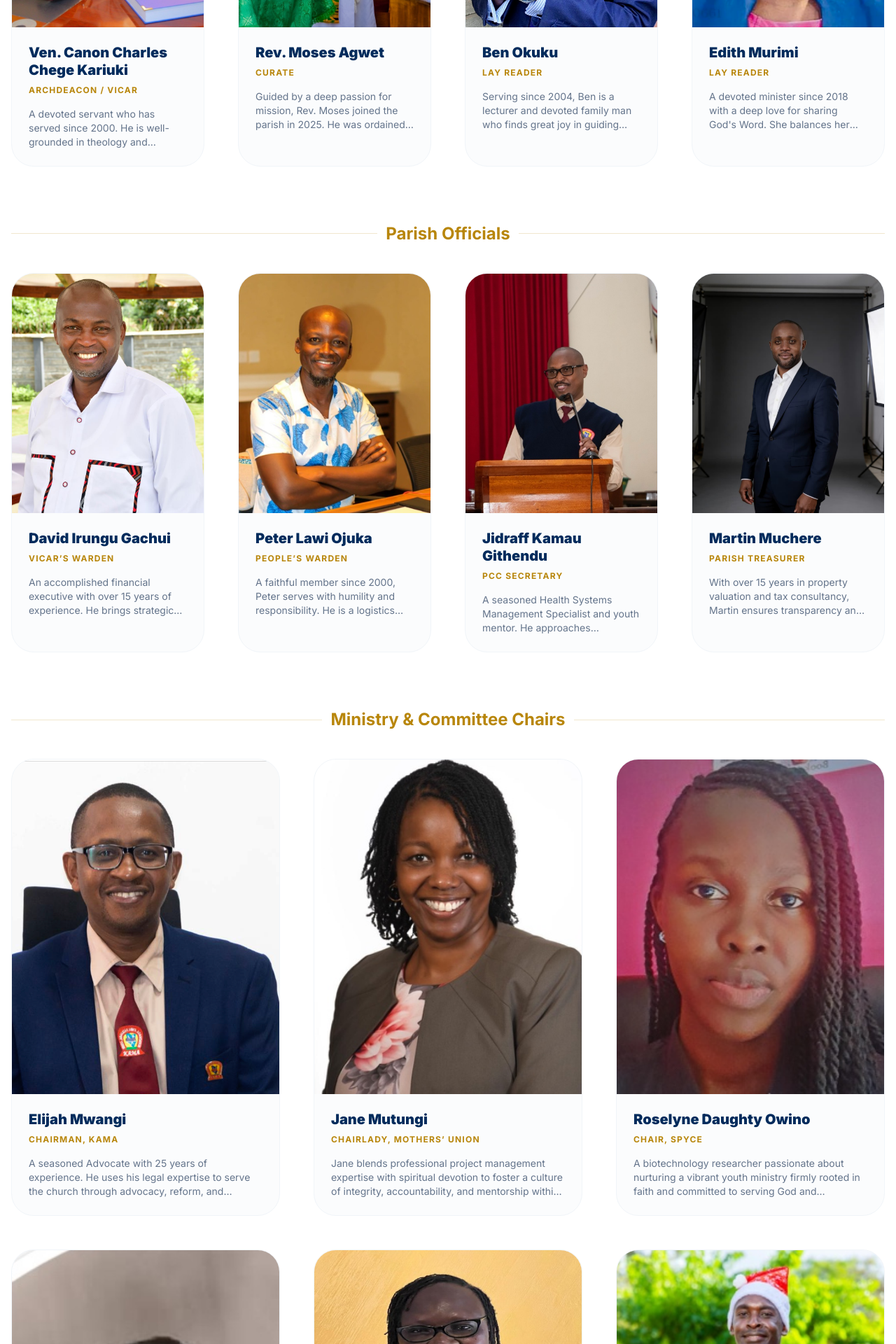
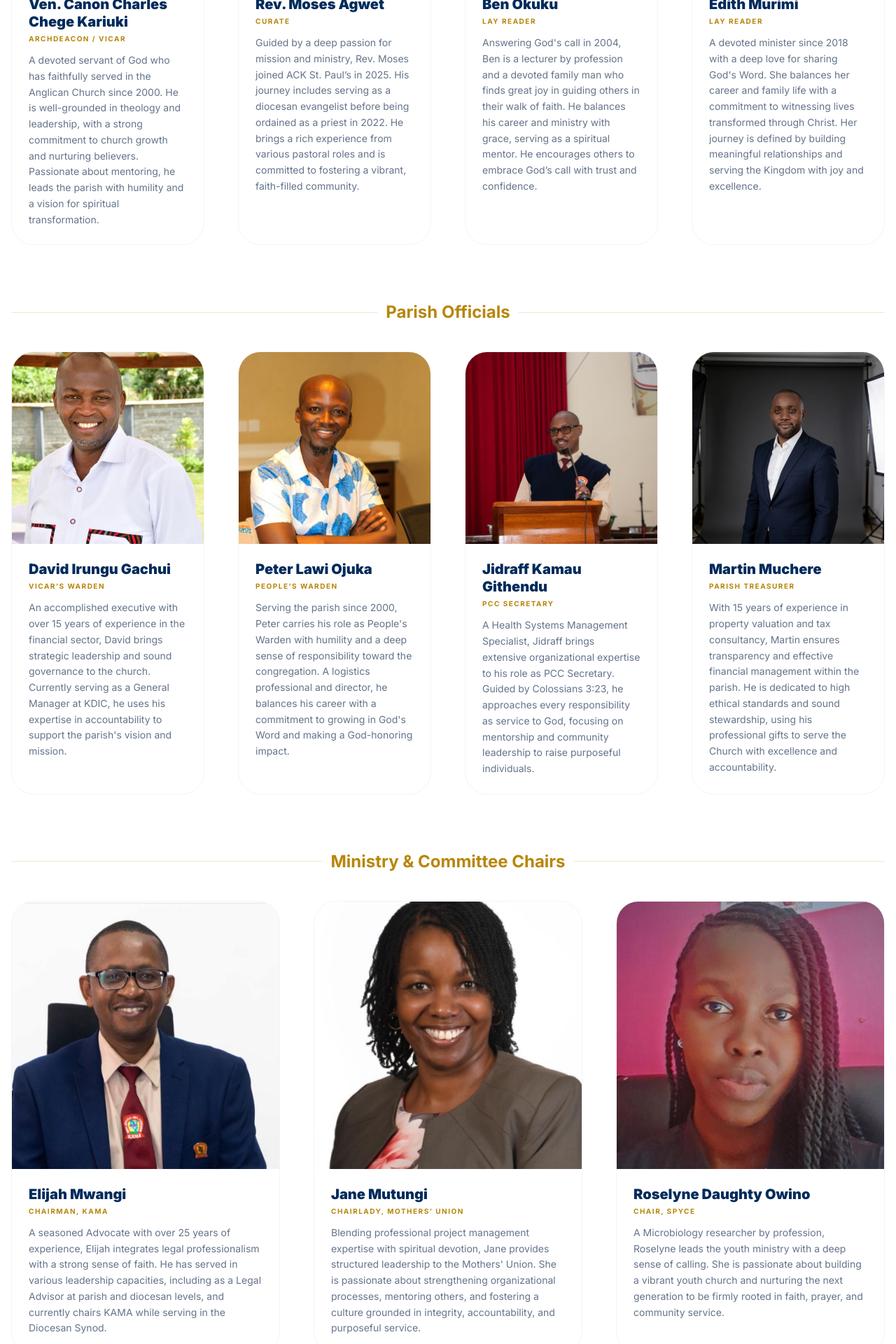
Before and after one commit to dmuvaa/ackstpaulssouthc, a Next.js app: page /about in a window 1280 px wide. Shown: the part 2420-4340 px from the top of the page at 70% size. Built offline with nearby package versions, Linux system fonts and the light colour scheme.

Commit message:
Update Leadership Page

```diff
--- a/src/app/(main)/about/page.tsx
+++ b/src/app/(main)/about/page.tsx
@@ -137,25 +137,25 @@ export default function AboutPage() {
                 {
                   name: "Ven. Canon Charles Chege Kariuki",
                   role: "Archdeacon / Vicar",
-                  bio: "A devoted servant who has served since 2000. He is well-grounded in theology and leadership, passionate about mentoring clergy and lay leaders with humility and vision.",
+                  bio: "A devoted servant of God who has faithfully served in the Anglican Church since 2000. He is well-grounded in theology and leadership, with a strong commitment to church growth and nurturing believers. Passionate about mentoring, he leads the parish with humility and a vision for spiritual transformation.",
                   img: "/images/leadership/ven-canon-charles.jpg"
                 },
                 {
                   name: "Rev. Moses Agwet",
                   role: "Curate",
-                  bio: "Guided by a deep passion for mission, Rev. Moses joined the parish in 2025. He was ordained in 2022 and has served faithfully in various evangelical and pastoral roles.",
+                  bio: "Guided by a deep passion for mission and ministry, Rev. Moses joined ACK St. Paul’s in 2025. His journey includes serving as a diocesan evangelist before being ordained as a priest in 2022. He brings a rich experience from various pastoral roles and is committed to fostering a vibrant, faith-filled community.",
                   img: "/images/leadership/moses-agwet.jpg"
                 },
                 {
                   name: "Ben Okuku",
                   role: "Lay Reader",
-                  bio: "Serving since 2004, Ben is a lecturer and devoted family man who finds great joy in guiding others in their walk of faith and mentoring the church community.",
+                  bio: "Answering God's call in 2004, Ben is a lecturer by profession and a devoted family man who finds great joy in guiding others in their walk of faith. He balances his career and ministry with grace, serving as a spiritual mentor. He encourages others to embrace God’s call with trust and confidence.",
                   img: "/images/leadership/ben-okuku.png"
                 },
                 {
                   name: "Edith Murimi",
                   role: "Lay Reader",
-                  bio: "A devoted minister since 2018 with a deep love for sharing God's Word. She balances her career and family life with a passionate commitment to spiritual transformation.",
+                  bio: "A devoted minister since 2018 with a deep love for sharing God's Word. She balances her career and family life with a commitment to witnessing lives transformed through Christ. Her journey is defined by building meaningful relationships and serving the Kingdom with joy and excellence.",
                   img: "/images/leadership/edith-murimi.png"
                 },
               ].map((leader, i) => (
@@ -176,25 +176,25 @@ export default function AboutPage() {
                 {
                   name: "David Irungu Gachui",
                   role: "Vicar’s Warden",
-                  bio: "An accomplished financial executive with over 15 years of experience. He brings strategic leadership and sound governance to support the church's mission and stewardship.",
+                  bio: "An accomplished executive with over 15 years of experience in the financial sector, David brings strategic leadership and sound governance to the church. Currently serving as a General Manager at KDIC, he uses his expertise in accountability to support the parish's vision and mission.",
                   img: "/images/leadership/david-irungu.jpg"
                 },
                 {
                   name: "Peter Lawi Ojuka",
                   role: "People’s Warden",
-                  bio: "A faithful member since 2000, Peter serves with humility and responsibility. He is a logistics professional who seeking to make a God-honoring impact in the community.",
+                  bio: "Serving the parish since 2000, Peter carries his role as People's Warden with humility and a deep sense of responsibility toward the congregation. A logistics professional and director, he balances his career with a commitment to growing in God's Word and making a God-honoring impact.",
                   img: "/images/leadership/lawi-ojuka.jpg"
                 },
                 {
                   name: "Jidraff Kamau Githendu",
                   role: "PCC Secretary",
-                  bio: "A seasoned Health Systems Management Specialist and youth mentor. He approaches leadership with the conviction that all work is service to God.",
+                  bio: "A Health Systems Management Specialist, Jidraff brings extensive organizational expertise to his role as PCC Secretary. Guided by Colossians 3:23, he approaches every responsibility as service to God, focusing on mentorship and community leadership to raise purposeful individuals.",
                   img: "/images/leadership/jidraff.jpg"
                 },
                 {
                   name: "Martin Muchere",
                   role: "Parish Treasurer",
-                  bio: "With over 15 years in property valuation and tax consultancy, Martin ensures transparency and effective financial management through accuracy and ethical standards.",
+                  bio: "With 15 years of experience in property valuation and tax consultancy, Martin ensures transparency and effective financial management within the parish. He is dedicated to high ethical standards and sound stewardship, using his professional gifts to serve the Church with excellence and accountability.",
                   img: "/images/leadership/martin-muchere.jpg"
                 },
               ].map((leader, i) => (
@@ -215,43 +215,43 @@ export default function AboutPage() {
                 {
                   name: "Elijah Mwangi",
                   role: "Chairman, KAMA",
-                  bio: "A seasoned Advocate with 25 years of experience. He uses his legal expertise to serve the church through advocacy, reform, and leadership in KAMA.",
+                  bio: "A seasoned Advocate with over 25 years of experience, Elijah integrates legal professionalism with a strong sense of faith. He has served in various leadership capacities, including as a Legal Advisor at parish and diocesan levels, and currently chairs KAMA while serving in the Diocesan Synod.",
                   img: "/images/leadership/elijah-mwangi.png"
                 },
                 {
                   name: "Jane Mutungi",
                   role: "Chairlady, Mothers’ Union",
-                  bio: "Jane blends professional project management expertise with spiritual devotion to foster a culture of integrity, accountability, and mentorship within the MU.",
+                  bio: "Blending professional project management expertise with spiritual devotion, Jane provides structured leadership to the Mothers' Union. She is passionate about strengthening organizational processes, mentoring others, and fostering a culture grounded in integrity, accountability, and purposeful service.",
                   img: "/images/leadership/jane-mutungi.jpg"
                 },
                 {
                   name: "Roselyne Daughty Owino",
                   role: "Chair, SPYCE",
-                  bio: "A biotechnology researcher passionate about nurturing a vibrant youth ministry firmly rooted in faith and committed to serving God and community.",
+                  bio: "A Microbiology researcher by profession, Roselyne leads the youth ministry with a deep sense of calling. She is passionate about building a vibrant youth church and nurturing the next generation to be firmly rooted in faith, prayer, and community service.",
                   img: "/images/leadership/roselyne-daughty.jpg"
                 },
                 {
                   name: "Tr. Ann Dada",
                   role: "Chairperson, Sunday School",
-                  bio: "Nurturing children's spiritual growth for over a decade. She guides the next generation with patience, love, and a deep sense of Christian values.",
+                  bio: "With over a decade of dedicated service, Ann nurtures the spiritual growth of children with patience, love, and a deep sense of purpose. An avid adventurer and scout, she brings a holistic approach to mentorship, instilling strong Christian values in the next generation.",
                   img: "/images/leadership/ann-dada.jpg"
                 },
                 {
                   name: "Dr. Leah Oyake-Ombis",
                   role: "Chairperson, Development",
-                  bio: "An expert in environmental governance and urban development. She leads with a focus on sustainability, stewardship, and community transformation.",
+                  bio: "With over 20 years of experience in environmental governance, Dr. Leah brings strategic vision to the church's development projects. A director and technical advisor, she is passionate about sustainability and community transformation, using her expertise to contribute to the growth of the parish.",
                   img: "/images/leadership/oyake-ombis.jpg"
                 },
                 {
                   name: "Evans Shivembe",
                   role: "Chairperson, Church Choir",
-                  bio: "A choir member since 2000, Evans believes music is a calling. He mentors talent and upholds musical excellence for wholehearted worship.",
+                  bio: "A choir member since 2000, Evans leads the choir with humility and a firm belief that music is a divine calling. A supply chain professional, he brings structure to his leadership while fostering unity and musical excellence for wholehearted worship.",
                   img: "/images/leadership/evans-chivembe.jpg"
                 },
                 {
                   name: "Victoria Wambugu",
                   role: "Chair, Media & Marketing",
-                  bio: "A PR professional and entrepreneur who supports the church's outreach and communication, sharing God's message in clear and engaging ways.",
+                  bio: "A PR professional and entrepreneur, Victoria supports the church’s communication and outreach efforts with strategic expertise. She is committed to sharing the church’s message in a clear and engaging way, bridging faith and modern media to make a meaningful impact.",
                   img: "/images/leadership/victoria-wambugu.jpg"
                 },
               ].map((leader, i) => (
@@ -285,25 +285,23 @@ function LeaderCard({ leader }: { leader: { name: string; role: string; bio: str
   return (
     <motion.div
       whileHover={{ y: -5 }}
-      className="group flex flex-col bg-slate-50/50 rounded-[2rem] overflow-hidden border border-slate-100 transition-all hover:bg-white hover:shadow-2xl"
+      className="group flex flex-col bg-white rounded-[2rem] overflow-hidden border border-slate-100 transition-all hover:shadow-2xl h-full"
     >
-      <div className="relative aspect-[4/5] w-full overflow-hidden">
+      <div className="relative aspect-square w-full overflow-hidden">
         <Image
           src={leader.img}
           alt={leader.name}
           fill
-          className="object-cover object-[center_20%] transition-transform duration-700 group-hover:scale-110"
+          className="object-cover object-[center_20%] transition-transform duration-700 group-hover:scale-105"
         />
-        <div className="absolute inset-0 bg-gradient-to-t from-primary/80 via-transparent to-transparent opacity-0 group-hover:opacity-100 transition-opacity duration-500 flex items-end p-6">
-          <p className="text-white text-xs leading-relaxed line-clamp-4">
-            {leader.bio}
-          </p>
+        <div className="absolute inset-0 bg-gradient-to-t from-primary/30 to-transparent opacity-0 group-hover:opacity-100 transition-opacity duration-500" />
+      </div>
+      <div className="p-6 flex flex-col flex-1">
+        <div className="mb-3">
+          <h4 className="text-lg md:text-xl font-black text-primary leading-tight group-hover:text-secondary transition-colors">{leader.name}</h4>
+          <p className="text-secondary font-bold text-[10px] uppercase tracking-[0.15em] mt-1">{leader.role}</p>
         </div>
-      </div>
-      <div className="p-6 text-center lg:text-left">
-        <h4 className="text-xl font-black text-primary leading-tight group-hover:text-secondary transition-colors">{leader.name}</h4>
-        <p className="text-secondary font-bold text-xs uppercase tracking-widest mt-2">{leader.role}</p>
-        <p className="text-muted-foreground text-sm mt-4 line-clamp-3 group-hover:hidden transition-all">
+        <p className="text-muted-foreground text-xs md:text-sm leading-relaxed">
           {leader.bio}
         </p>
       </div>
```
